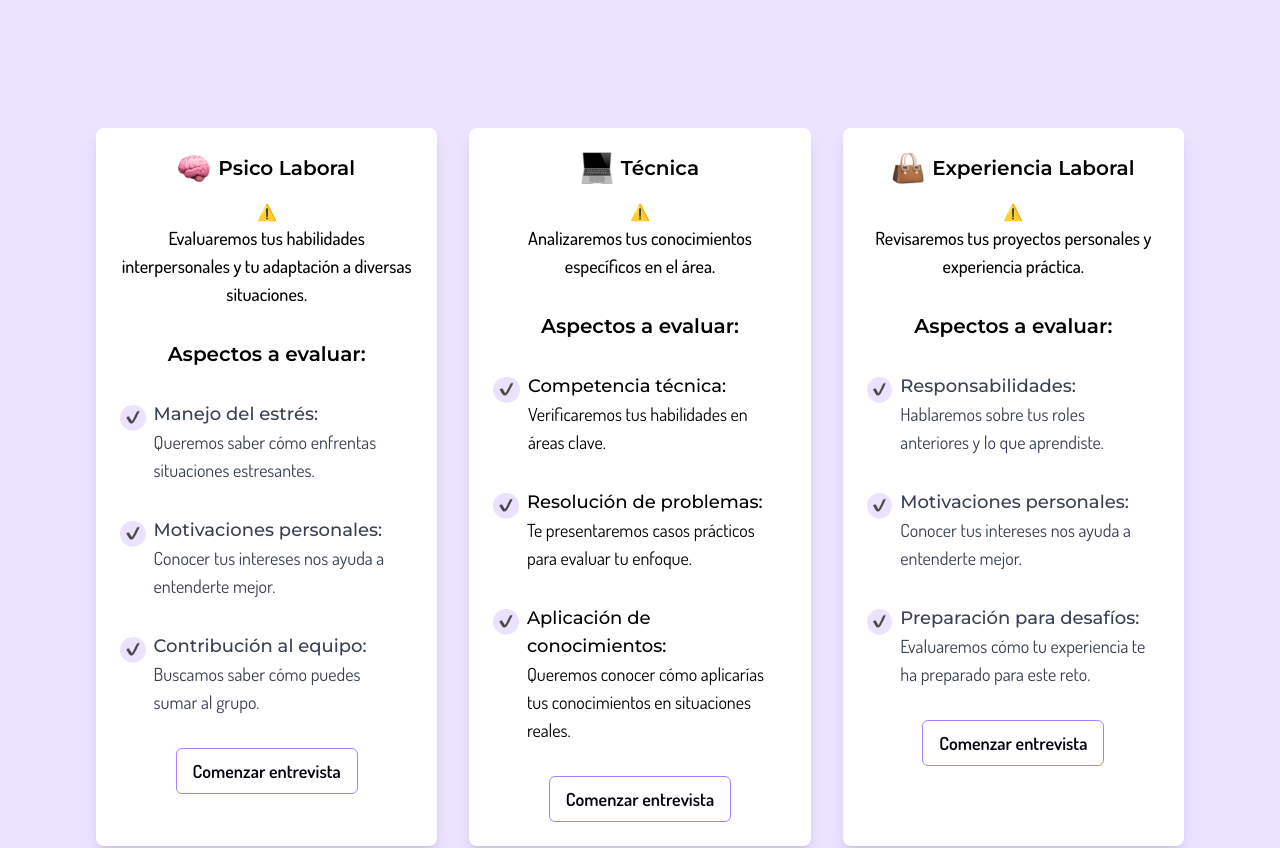
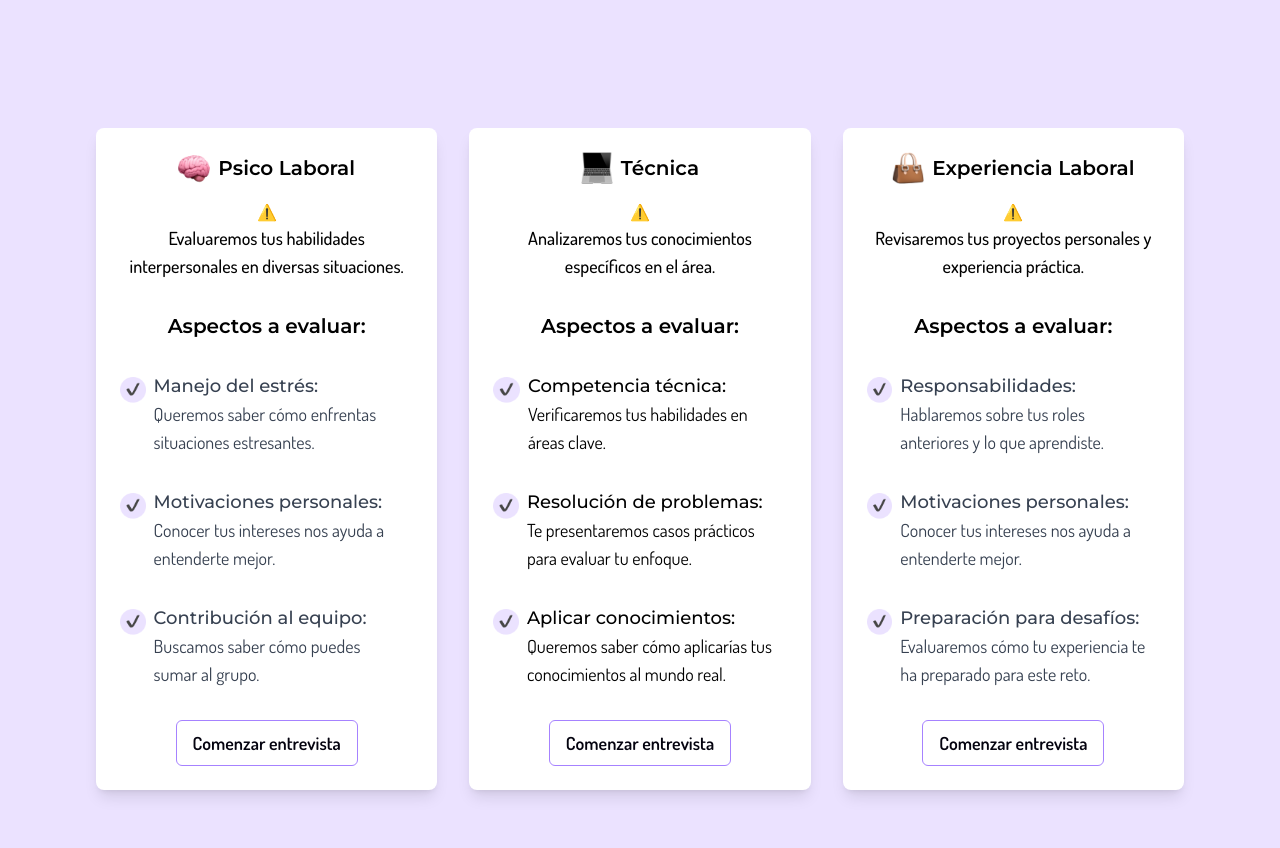
Before and after one commit to MAKAIABootcamp/project-equipo2-front-8, a React (Vite) app: page /practica in a window 1280 px wide. Shown: the part 940-1788 px from the top of the page. Built offline with nearby package versions, Linux system fonts and the light colour scheme; no server answers; sample sign-in values are in the browser's storage.

Commit message:
Actualizando cards de home y de bienvenido al simulador

```diff
--- a/src/pages/Home/Home.jsx
+++ b/src/pages/Home/Home.jsx
@@ -201,7 +201,9 @@ const Home = () => {
           {beneficios.map((beneficio, index) => (
             <div
             key={index}
-              className="card bg-white from-[#DED7EC] via-[#f1ecfa] to-[#EAE4F2] p-6 border border-gray-200 rounded-lg cursor-pointer transform hover:scale-105 hover:rotate-1 hover:shadow-2xl shadow-md shadow-gray-200 hover:shadow-purple-400/50 transition-all duration-500 flex flex-col items-start justify-between h-full"
+            className={`card bg-white from-[#DED7EC] via-[#f1ecfa] to-[#EAE4F2] p-6 border border-gray-200 rounded-lg cursor-pointer transform hover:scale-105 hover:rotate-1 hover:shadow-2xl shadow-md shadow-gray-200 hover:shadow-purple-400/50 transition-all duration-500 flex flex-col items-start justify-between h-full ${
+              index === 2 ? "sm:col-span-2 md:col-span-2 lg:col-span-1 tablet:p-4 tablet:py-5 tablet:text-sm" : ""
+            }`}
             onClick={() => {
               if (index === 0) {
                 navigate("/practica");
--- a/src/pages/WelcomeSimulator/WelcomeSimulator.jsx
+++ b/src/pages/WelcomeSimulator/WelcomeSimulator.jsx
@@ -54,12 +54,11 @@ const WelcomeSimulator = () => {
             autoplay
             loop
             src="https://lottie.host/54565224-78c2-42d4-ac25-3fe430533c8b/skPUqaudBr.json"
-            style={{ width: "300px", height: "300px" }}
+            style={{ width: "260px", height: "260px" }}
             className="mb-4 mt-4"
           />
           <p className="mb-8 font-dosis font-medium text-lg">
-            Evaluaremos tus habilidades interpersonales y tu adaptación a
-            diversas situaciones.
+          Evaluaremos tus habilidades interpersonales en diversas situaciones.
           </p>
           <h3 className="text-xl font-semibold font-montserrat mb-8">
             Aspectos a evaluar:
@@ -122,7 +121,7 @@ const WelcomeSimulator = () => {
             autoplay
             loop
             src="https://lottie.host/bfc3a375-4c09-4aab-a205-75cbdcde9880/yVuIPqlojq.json"
-            style={{ width: "300px", height: "300px" }}
+            style={{ width: "260px", height: "260px" }}
             className="mb-4 mt-4"
           />
           <p className="mb-8 font-dosis font-medium text-lg">
@@ -166,10 +165,9 @@ const WelcomeSimulator = () => {
               />
               <div>
                 <span className="block text-base md:text-lg font-montserrat font-medium">
-                  Aplicación de conocimientos:
+                Aplicar conocimientos:
                 </span>
-                Queremos conocer cómo aplicarías tus conocimientos en
-                situaciones reales.
+                Queremos saber cómo aplicarías tus conocimientos al mundo real.
               </div>
             </li>
           </ul>
@@ -181,7 +179,8 @@ const WelcomeSimulator = () => {
             Comenzar entrevista
           </Link>
         </div>
-        <div className="bg-white shadow-lg rounded-lg p-6 text-center">
+        <div
+    className="bg-white shadow-lg rounded-lg p-6 text-center sm:col-span-2 lg:col-span-1">
           <div className="flex items-center justify-center mb-4">
             <img src={laboral} alt="Experiencia Laboral" className="h-8 mr-2" />
             <h3 className="text-xl font-semibold font-montserrat">
@@ -192,7 +191,7 @@ const WelcomeSimulator = () => {
             autoplay
             loop
             src="https://lottie.host/e946e0ee-ff39-44b3-a6f2-1674e270e550/h5lZJmoJqc.json"
-            style={{ width: "300px", height: "300px" }}
+            style={{ width: "260px", height: "260px" }}
             className="mb-4 mt-4"
           />
           <p className="mb-8 font-dosis font-medium text-lg">
```
Lines whose indentation alone changed are shown as unchanged.
